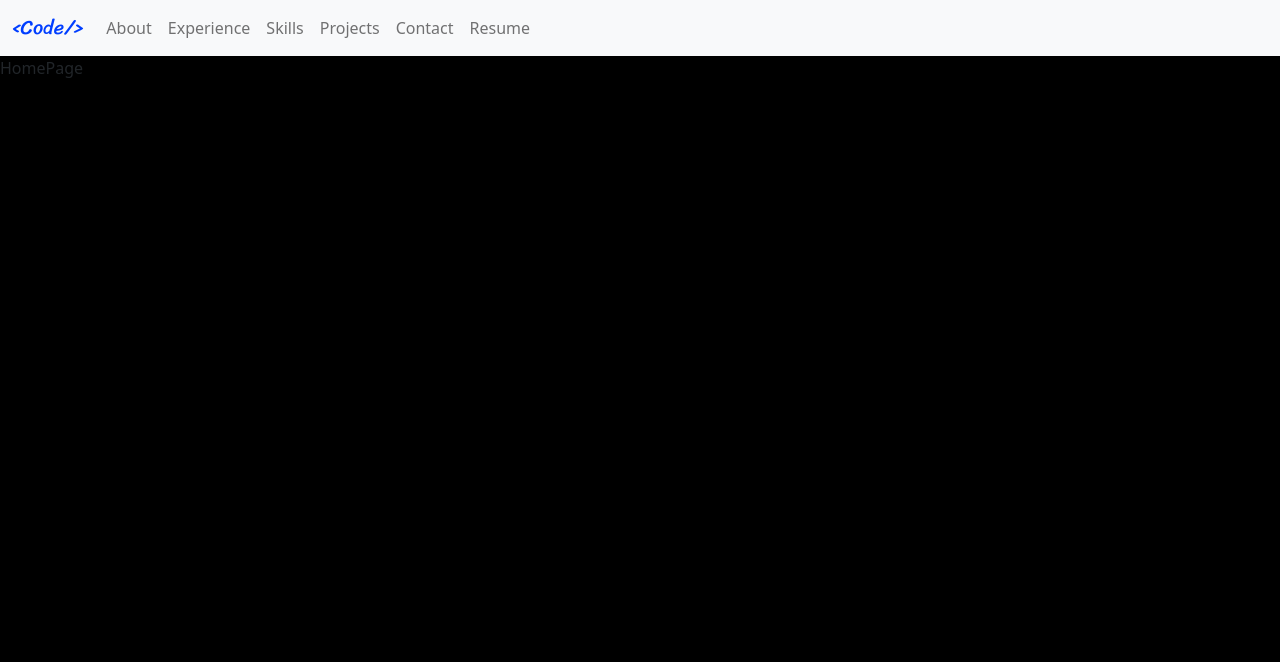
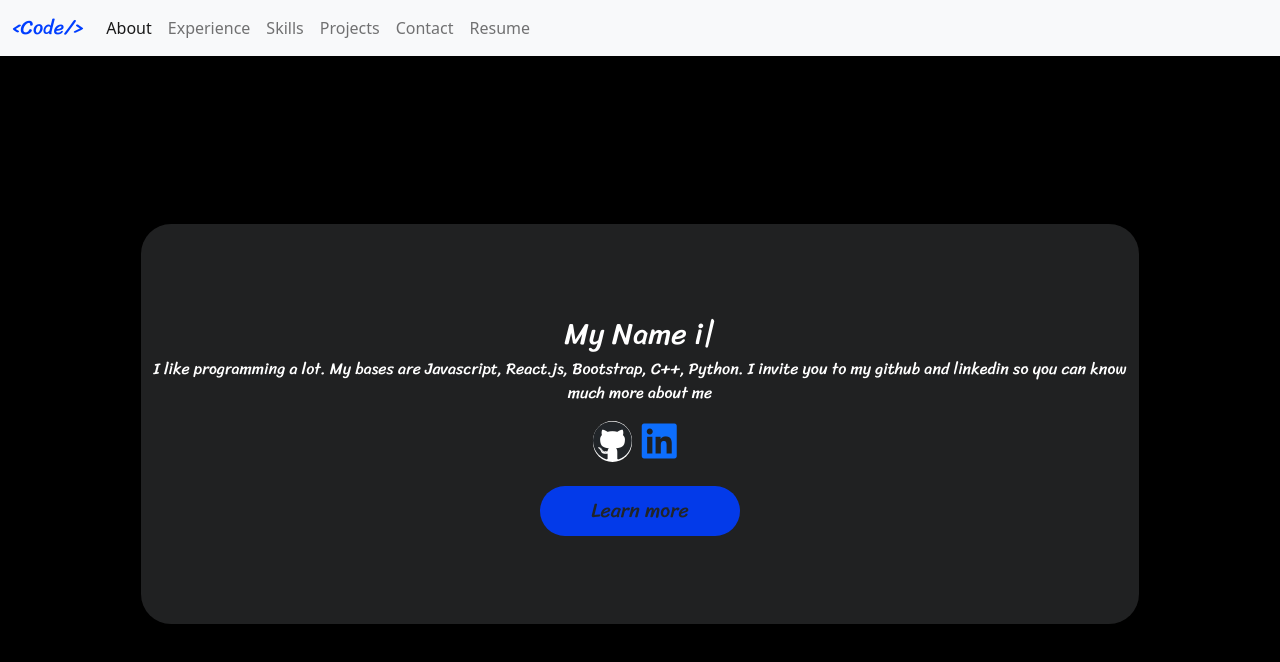
Before and after one commit to Alexisrk310/cv-profile, a React (Create React App) app: page / in a window 1280 px wide. Shown: the top 662 px of the page. Built offline with nearby package versions, Linux system fonts and the light colour scheme.

Commit message:
solo falta poner mas bonito contactt

```diff
--- a/package.json
+++ b/package.json
@@ -6,6 +6,7 @@
     "@testing-library/jest-dom": "^5.16.4",
     "@testing-library/react": "^13.3.0",
     "@testing-library/user-event": "^13.5.0",
+    "animate.css": "^4.1.1",
     "bootstrap": "5.0",
     "formik": "^2.2.9",
     "react": "^18.2.0",
--- a/src/Components/HomePage.js
+++ /dev/null
@@ -1,5 +0,0 @@
-import React from 'react';
-
-export const HomePage = () => {
-	return <div>HomePage</div>;
-};
--- a/src/Components/NavBar.js
+++ b/src/Components/NavBar.js
@@ -25,7 +25,7 @@ export const NavBar = () => {
 									isActive ? 'active nav-link' : 'nav-link'
 								}
 								aria-current="page"
-								to="/about">
+								to="/">
 								About
 							</NavLink>
 						</li>
@@ -66,13 +66,12 @@ export const NavBar = () => {
 							</NavLink>
 						</li>
 						<li className="nav-item">
-							<NavLink
-								className={({ isActive }) =>
-									isActive ? 'active nav-link' : 'nav-link'
-								}
-								to="/resume">
+							<a
+								href="https://drive.google.com/file/d/1syzqwubtp-EGGYtJO5O2InGBOQ1ZYIqy/view?usp=sharing"
+								className="nav-link"
+								target="Blank">
 								Resume
-							</NavLink>
+							</a>
 						</li>
 					</ul>
 				</div>
--- a/src/Router/AppRouter.js
+++ b/src/Router/AppRouter.js
@@ -1,13 +1,13 @@
 import React from 'react';
 import { BrowserRouter, Routes, Route } from 'react-router-dom';
-import { HomePage } from '../Components/HomePage';
+
 import { NavBar } from '../Components/NavBar';
 import { NoFoundPage } from '../Components/NoFoundPage';
 import { About } from '../page/Components/About';
 import { Contact } from '../page/Components/Contact';
 import { Experience } from '../page/Components/Experience';
 import { Projects } from '../page/Components/Projects';
-import { Resume } from '../page/Components/Resume';
+
 import { Skills } from '../page/Components/Skills';
 
 export const AppRouter = () => {
@@ -16,13 +16,12 @@ export const AppRouter = () => {
 			<NavBar />
 
 			<Routes>
-				<Route path="/" element={<HomePage />} />
-				<Route path="/about" element={<About />} />
+				<Route path="/" element={<About />} />
 				<Route path="/experience" element={<Experience />} />
 				<Route path="/skills" element={<Skills />} />
 				<Route path="/projects" element={<Projects />} />
 				<Route path="/contact" element={<Contact />} />
-				<Route path="/resume" element={<Resume />} />
+
 				<Route path="*" element={<NoFoundPage />} />
 			</Routes>
 		</BrowserRouter>
--- a/src/index.js
+++ b/src/index.js
@@ -1,8 +1,11 @@
 import React from 'react';
 import ReactDOM from 'react-dom/client';
 import { App } from './App';
+// STYLES
 import 'bootstrap/dist/css/bootstrap.css';
 import 'bootstrap/dist/js/bootstrap.bundle';
+import 'animate.css';
+// STYLE LOCALS
 import './styles/main.css';
 import './styles/aboutStyle.css';
 import './styles/experienceStyle.css';
--- a/src/page/Components/About.js
+++ b/src/page/Components/About.js
@@ -7,6 +7,7 @@ export const About = () => {
 	};
 	return (
 		<div className="container container-about mt-5 d-flex justify-content-center align-items-center flex-column h-100 w-100">
+			<div className="board-about d-flex justify-content-center align-items-center flex-column">
 				<Typed
 					strings={[
 						'My Name is Alexis',
@@ -19,10 +20,10 @@ export const About = () => {
 					loop
 				/>
 				{/* <div className="mt-4 text-center"> */}
-			<p className="text-about white font-main ">
-				I like programming a lot. My bases are Javascript, React.js, Bootstrap,
-				C++, Python. I invite you to my github and linkedin so you can know much
-				more about me
+				<p className="text-about text-center white font-main ">
+					I like programming a lot. My bases are Javascript, React.js,
+					Bootstrap, C++, Python. I invite you to my github and linkedin so you
+					can know much more about me
 				</p>
 				{/* </div> */}
 				<div className="d-flex justify-content-center">
@@ -32,9 +33,10 @@ export const About = () => {
 						<i className="fa-brands fa-linkedin linkedin"></i>
 					</a>
 				</div>
-			<button className="btn  font-main d-block text-center mx-auto mt-4 button-about">
+				<button className="btn  font-main d-block text-center mx-auto mt-4 button-about ">
 					Learn more
 				</button>
 			</div>
+		</div>
 	);
 };
--- a/src/page/Components/Experience.js
+++ b/src/page/Components/Experience.js
@@ -9,7 +9,7 @@ import { SiUdemy } from 'react-icons/si';
 
 export const Experience = () => {
 	return (
-		<>
+		<div className="container-experience d-flex justify-content-center align-item">
 			<VerticalTimeline>
 				<VerticalTimelineElement
 					className="vertical-timeline-element--work"
@@ -43,6 +43,6 @@ export const Experience = () => {
 					<p>It is an online course platform</p>
 				</VerticalTimelineElement>
 			</VerticalTimeline>
-		</>
+		</div>
 	);
 };
--- a/src/page/Components/Projects.js
+++ b/src/page/Components/Projects.js
@@ -4,8 +4,8 @@ export const Projects = () => {
 	return (
 		<div className="container mt-4">
 			<h1 className="font-main projects-text">PROJECTS</h1>
-			<div className="d-flex flex-wrap">
-				<div className="card card-project m-2">
+			<div className="d-flex flex-wrap ">
+				<div className="card card-project m-2 animate__animated animate__backInDown">
 					<h4 className="card-header">Project I</h4>
 					<div className="card-body">
 						<img src={project} alt="projects" className="card-img-top" />
@@ -17,7 +17,7 @@ export const Projects = () => {
 						{/* <button className="btn btn-primary b-block w-100">VER</button> */}
 					</div>
 				</div>
-				<div className="card card-project m-2">
+				<div className="card card-project m-2 animate__animated animate__backInDown">
 					<h4 className="card-header">Project II</h4>
 					<div className="card-body">
 						<img src={project} alt="projects" className="card-img-top" />
@@ -29,7 +29,7 @@ export const Projects = () => {
 						{/* <button className="btn btn-primary b-block w-100">VER</button> */}
 					</div>
 				</div>
-				<div className="card card-project m-2">
+				<div className="card card-project m-2 animate__animated animate__backInDown">
 					<h4 className="card-header">Project III</h4>
 					<div className="card-body">
 						<img src={project} alt="projects" className="card-img-top" />
@@ -41,7 +41,7 @@ export const Projects = () => {
 						{/* <button className="btn btn-primary b-block w-100">VER</button> */}
 					</div>
 				</div>
-				<div className="card card-project m-2">
+				<div className="card card-project m-2 animate__animated animate__backInDown">
 					<h4 className="card-header">Project IV</h4>
 					<div className="card-body">
 						<img src={project} alt="projects" className="card-img-top" />
--- a/src/page/Components/Resume.js
+++ /dev/null
@@ -1,5 +0,0 @@
-import React from 'react';
-
-export const Resume = () => {
-	return <></>;
-};
--- a/src/page/Components/Skills.js
+++ b/src/page/Components/Skills.js
@@ -1,4 +1,6 @@
 import React from 'react';
+
+// IMG
 import js from './../../assets/img/js.png';
 import ts from './../../assets/img/ts.png';
 import c from './../../assets/img/c++.svg';
@@ -14,49 +16,49 @@ export const Skills = () => {
 			<h1 className="white  font-main mb-1">SKILLS</h1>
 			<hr className="white " />
 			<h3 className="font-main white">Programming</h3>
-			<div className="d-flex">
-				<div className="d-flex mr-3">
+			<div className="row d-flex">
+				<div className="d-flex mr-3 col mt-4 mt-sm-0 animate__animated animate__backInLeft">
 					<img src={js} alt="Javascript" className="icon-lenguaje" />
 					<p className="text-lenguaje font-main">Javascript</p>
 				</div>
-				<div className="d-flex mr-3">
+				<div className="d-flex mr-3 col mt-4 mt-sm-0 animate__animated animate__backInLeft">
 					<img src={ts} alt="Typescript" className="icon-lenguaje" />
 					<p className="text-lenguaje font-main">Typescript</p>
 				</div>
-				<div className="d-flex mr-3">
+				<div className="d-flex mr-3 col mt-4 mt-sm-0 animate__animated animate__backInLeft">
 					<img src={c} alt="c++" className="icon-lenguaje" />
 					<p className="text-lenguaje font-main">C++</p>
 				</div>
 			</div>
+
 			<hr className="white mt-4" />
 			<h3 className="font-main white">Front End Developer</h3>
-			<div className="d-flex">
-				<div className="d-flex mr-3">
+			<div className="d-flex row">
+				<div className="d-flex mr-3 col-sm-6 col-md-4 mt-4 mt-sm-0 animate__animated animate__backInLeft">
 					<img src={react} alt="Javascript" className="icon-lenguaje" />
 					<p className="text-lenguaje font-main">React</p>
 				</div>
-				<div className="d-flex mr-3">
+				<div className="d-flex mr-3 col-sm-6 col-md-4 mt-4 mt-md-0 animate__animated animate__backInLeft">
 					<img src={bootstrap} alt="Bootstrap" className="icon-lenguaje" />
 					<p className="text-lenguaje font-main">Bootstrap</p>
 				</div>
 			</div>
 			<hr className="white mt-4" />
 			<h3 className="font-main white">DevOps</h3>
-			<div className="d-flex">
-				<div className="d-flex mr-3">
+			<div className="d-flex row">
+				<div className="d-flex mr-3 mr-3 col-sm-6 col-md-4 mt-4 mt-sm-0 animate__animated animate__backInLeft">
 					<img src={git} alt="Javascript" className="icon-lenguaje" />
 					<p className="text-lenguaje font-main">Gif</p>
 				</div>
-				<div className="d-flex mr-3">
+				<div className="d-flex mr-3 mr-3 col-sm-6 col-md-4 mt-4 mt-sm-0 animate__animated animate__backInLeft">
 					<img src={github} alt="Javascript" className="icon-lenguaje" />
 					<p className="text-lenguaje font-main">GifHub</p>
 				</div>
 			</div>
-
 			<hr className="white mt-4" />
 			<h3 className="font-main white">Tools</h3>
 			<div className="d-flex">
-				<div className="d-flex mr-3">
+				<div className="d-flex mr-3 animate__animated animate__backInLeft">
 					<img
 						src={visualstudiocode}
 						alt="Javascript"
--- a/src/styles/aboutStyle.css
+++ b/src/styles/aboutStyle.css
@@ -5,7 +5,13 @@
     --font-white: #ffffff
 }
 
-
+.board-about{
+    height: 50vh;
+    width: 78vw;
+    background-color: rgba(82,83,86,.4);
+    border-radius: 30px;
+    box-shadow: -1px 0px 12px -3px rgba(0,0,0,0.75);
+}
 .code{
     font-family: 'Sriracha', cursive;
     color: #003EFF !important;
@@ -14,10 +20,11 @@
     font-size: 30px;
 }
 .button-about{
-    width: 300px;
+    width: 200px;
     height: 50px;
     background-color: rgb(0, 62, 255, .9);
     border-radius: 200px;
+    font-size: 20px;
 }
 
 .github{
--- a/src/styles/experienceStyle.css
+++ b/src/styles/experienceStyle.css
@@ -0,0 +1,4 @@
+.container-experience{
+    width: 100vw;
+    height: 92vh;
+}
```
Also changed, not shown: 1 other file (tests, documents, lock files or other folders). Lines whose indentation alone changed are shown as unchanged.
